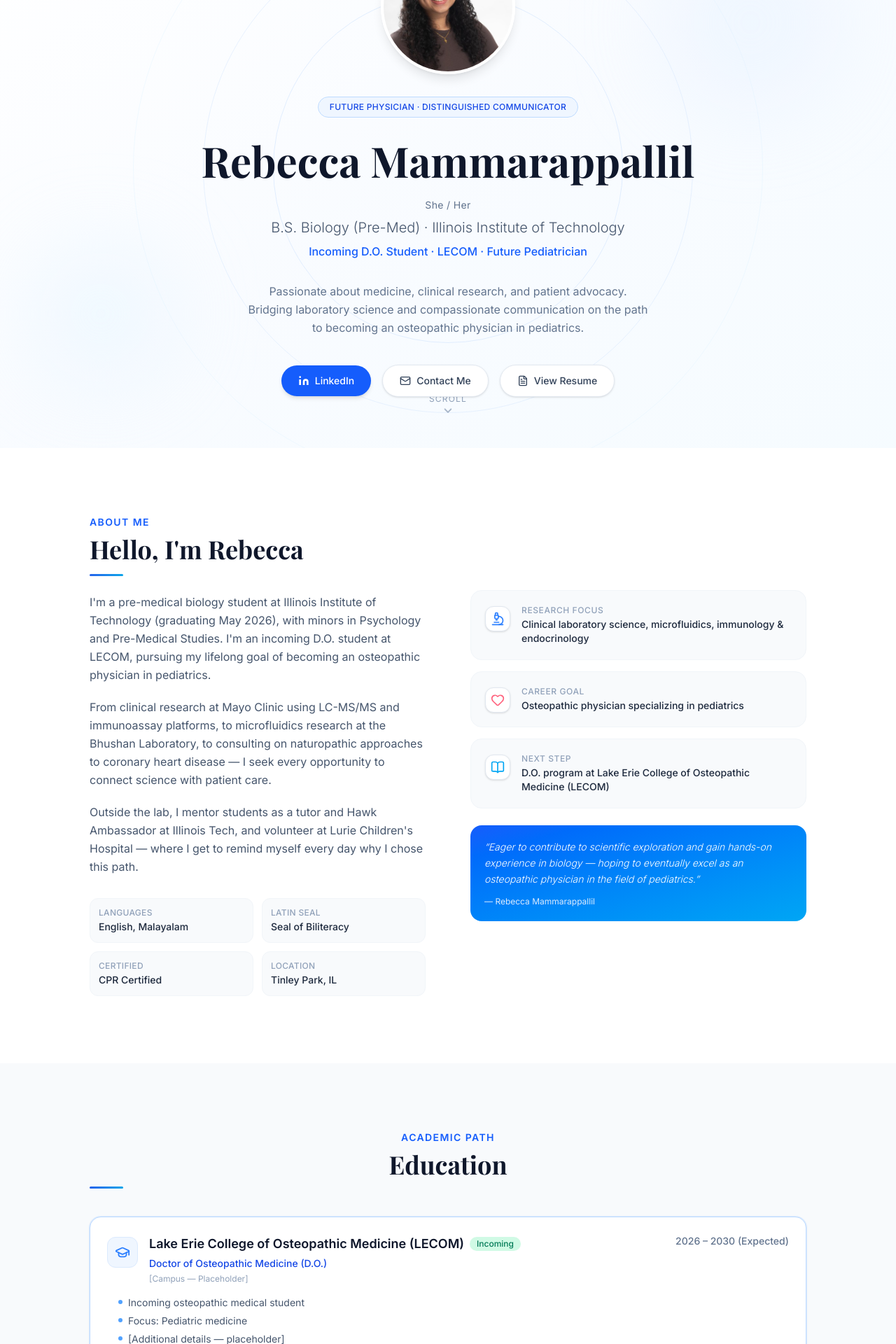
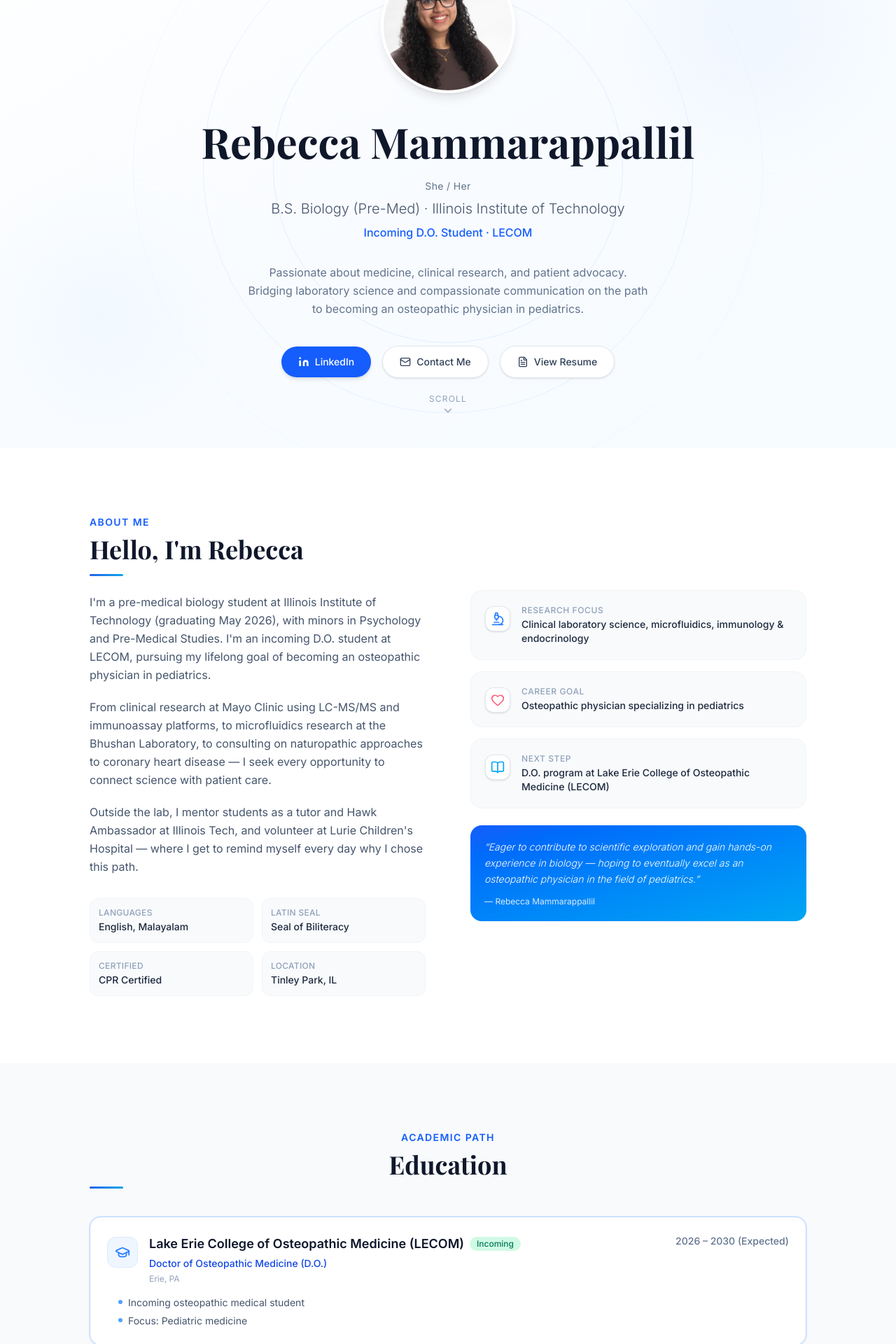
Before and after one commit to LALITH0110/reb-portifolio, a Next.js app: page / in a window 1280 px wide. Shown: the part 160-2080 px from the top of the page at 70% size. Built offline with nearby package versions, Linux system fonts and the light colour scheme.

Commit message:
Updated education

```diff
--- a/components/Education.tsx
+++ b/components/Education.tsx
@@ -5,11 +5,10 @@ const education = [
     school: "Lake Erie College of Osteopathic Medicine (LECOM)",
     degree: "Doctor of Osteopathic Medicine (D.O.)",
     period: "2026 – 2030 (Expected)",
-    location: "[Campus — Placeholder]",
+    location: "Erie, PA",
     details: [
       "Incoming osteopathic medical student",
       "Focus: Pediatric medicine",
-      "[Additional details — placeholder]",
     ],
     badge: "Incoming",
     badgeColor: "bg-emerald-100 text-emerald-700",
--- a/components/Hero.tsx
+++ b/components/Hero.tsx
@@ -26,10 +26,6 @@ export default function Hero() {
           />
         </div>
 
-        <div className="inline-flex items-center gap-2 px-4 py-1.5 rounded-full bg-blue-50 border border-blue-200 text-blue-700 text-xs font-medium mb-6 tracking-wide uppercase">
-          Future Physician · Distinguished Communicator
-        </div>
-
         <h1
           className="text-5xl sm:text-6xl font-bold text-slate-900 mb-4 leading-tight"
           style={{ fontFamily: "var(--font-playfair), serif" }}
@@ -44,7 +40,7 @@ export default function Hero() {
         </p>
 
         <p className="text-base text-blue-600 font-medium mb-8">
-          Incoming D.O. Student · LECOM · Future Pediatrician
+          Incoming D.O. Student · LECOM
         </p>
 
         <p className="text-slate-500 max-w-xl mx-auto text-base leading-relaxed mb-10">
```
